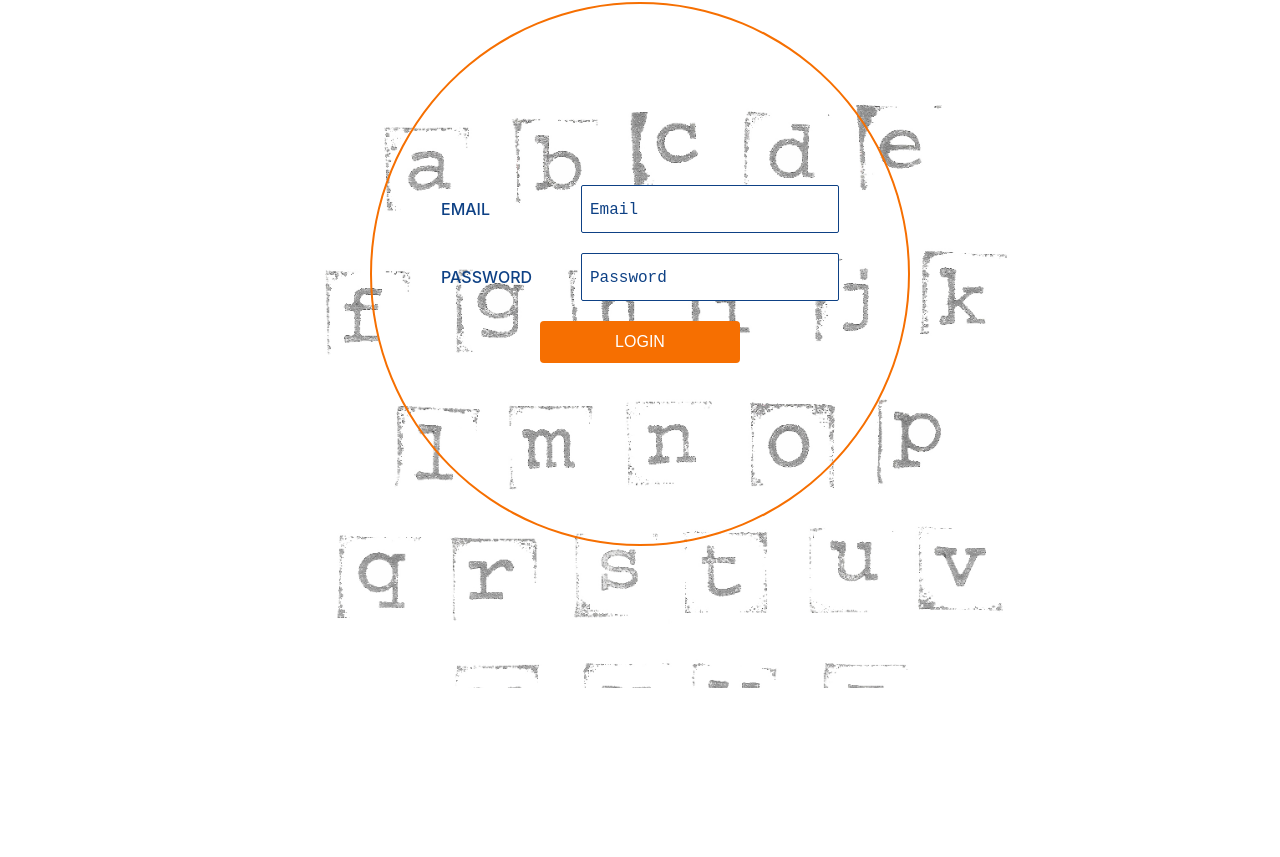
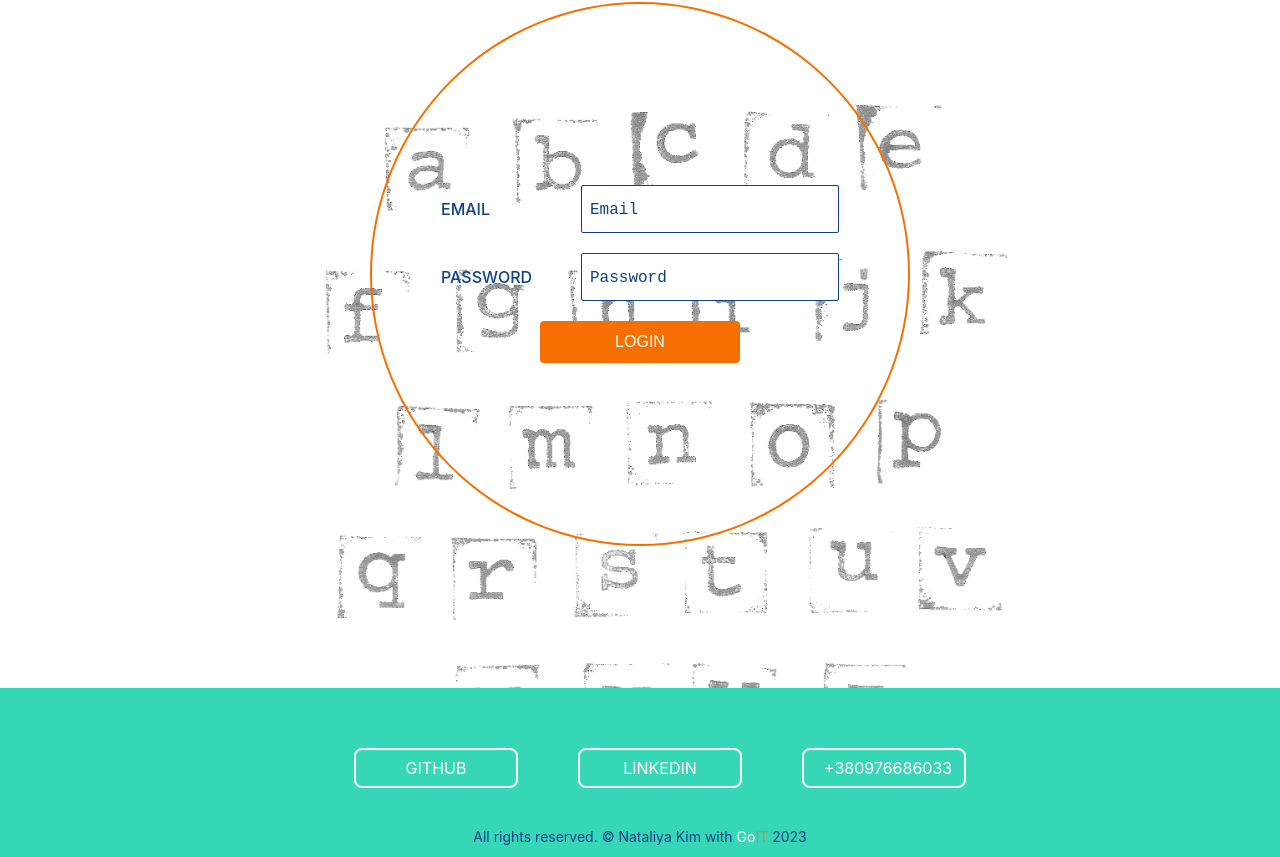
Before and after one commit to magistrkim/goit-react-hw-09-phonebook, a React (Create React App) app: page /login in a window 1280 px wide. Shown: the part 312-1169 px from the top of the page. Before the commit the page ends 1000 px from the top, so only its background shows below. Built offline with nearby package versions, Linux system fonts and the light colour scheme; a web font is replaced by a local one.

Commit message:
Add footer

```diff
--- a/package.json
+++ b/package.json
@@ -12,6 +12,7 @@
     "notiflix": "^3.2.6",
     "react": "^18.1.0",
     "react-dom": "^18.1.0",
+    "react-loader-spinner": "^5.3.4",
     "react-redux": "^8.1.1",
     "react-router-dom": "^6.14.0",
     "react-scripts": "5.0.1",
--- a/src/App.jsx
+++ b/src/App.jsx
@@ -5,6 +5,7 @@ import { PersistGate } from 'redux-persist/integration/react';
 import { store, persistor } from 'redux/store';
 import Navbar from './components/modules/Navbar/Navbar';
 import AuthLayout from 'components/modules/AuthLayout/AuthLayout';
+import Footer from 'components/modules/Footer/Footer';
 
 const App = () => {
   return (
@@ -15,6 +16,7 @@ const App = () => {
             <div className="App">
               <Navbar />
               <UserRoutes />
+              <Footer />
             </div>
           </BrowserRouter>
         </AuthLayout>
--- a/src/UserRoutes.js
+++ b/src/UserRoutes.js
@@ -1,6 +1,7 @@
 import ContactsPage from 'pages/ContactsPage/ContactsPage';
 import { Suspense, lazy } from 'react';
 import { Routes, Route } from 'react-router-dom';
+import Loader from 'components/modules/Loader/Loader';
 import PrivateRoute from 'components/modules/PrivateRoute/PrivateRoute';
 import PublicRoute from 'components/modules/PublicRoute/PublicRoute';
 const RegisterPage = lazy(() => import('./pages/RegisterPage/RegisterPage'));
@@ -9,7 +10,7 @@ const LoginPage = lazy(() => import('./pages/LoginPage/LoginPage'));
 
 const UserRoutes = () => {
   return (
-    <Suspense fallback={<p>...Load page</p>}>
+    <Suspense fallback={<Loader />}>
       <Routes>
         <Route path="/" element={<HomePage />} />
         <Route element={<PublicRoute />}>
--- a/src/components/modules/Footer/Footer.jsx
+++ b/src/components/modules/Footer/Footer.jsx
@@ -0,0 +1,55 @@
+import css from './footer.module.css';
+
+const Footer = () => {
+  return (
+    <footer className={css.footer}>
+      <ul className={css.list}>
+        <li className={css.item}>
+          <a
+            href="https://github.com/magistrkim"
+            target="_blank"
+            rel="noopener noreferrer"
+            aria-label="github link"
+            className={css.link}
+          >
+            Github
+          </a>
+        </li>
+        <li className={css.item}>
+          <a
+            href="https://www.linkedin.com/in/nataliya-kachor/"
+            target="_blank"
+            rel="noopener noreferrer"
+            aria-label="linkedIn link"
+            className={css.link}
+          >
+            LinkedIn
+          </a>
+        </li>
+        <li className={css.item}>
+          <a
+            href="tel:+380976686033"
+            aria-label="phone number"
+            className={css.link}
+          >
+            +380976686033
+          </a>
+        </li>
+      </ul>
+      <p className={css.text}>
+        All rights reserved. &copy; Nataliya Kim with{' '}
+        <a
+          href="https://goit.global/ua/"
+          target="_blank"
+          rel="noopener noreferrer"
+          aria-label="Goit link"
+        >
+          <span className={css.logo}>Go</span>
+          <span className={css.logo__text}>IT</span> 2023
+        </a>
+      </p>
+    </footer>
+  );
+};
+
+export default Footer;
--- a/src/components/modules/Footer/footer.module.css
+++ b/src/components/modules/Footer/footer.module.css
@@ -0,0 +1,54 @@
+.footer {
+    box-sizing: border-box;
+    min-height: 100px;
+    padding: 40px 60px 12px 60px;
+    color: #ffffff;
+    background-color: #36d7b7;
+
+      @media screen and (min-width: 768px) {
+        padding: 60px 120px 12px 120px;
+      }
+}
+.link {
+    margin: 0 auto;
+    display: block;
+    width: 120px;
+    text-align: center;
+    padding: 8px 20px;
+    border: 2px solid #ffffff;
+    border-radius: 8px;
+    color: #ffffff;
+    text-transform: uppercase;
+    font-weight: 400;
+
+    @media screen and (max-width: 767.98px) {
+        margin-bottom: 20px;
+      }
+}
+.link:hover,
+.link:focus  {
+    background-color:  #ffffff;
+    color: rgb(33, 32, 43);
+}
+.list {
+
+    margin: 0 auto;
+
+    @media screen and (min-width: 768px) {
+        display: flex;
+        justify-content: center;
+        gap: 60px;
+        margin-bottom: 40px;
+      }
+}
+.text {
+    text-align: center;
+    font-size: 14px;
+    color: rgb(14, 65, 133);
+}
+.logo {
+    color: #ffffff;
+}
+.logo__text {
+    color: #ec7c26;
+}
--- a/src/components/modules/Home/HomeAuth/HomeAuth.jsx
+++ b/src/components/modules/Home/HomeAuth/HomeAuth.jsx
@@ -6,7 +6,7 @@ const HomeAuth = () => {
     <>
       <section className={css.section}>
         <div className={css.container}>
-        <Title>Welcome to CO:CO app</Title>
+          <Title>Welcome to CO:CO app</Title>
         </div>
       </section>
     </>
--- /dev/null
+++ b/src/components/modules/Loader/Loader.jsx
@@ -0,0 +1,16 @@
+import { Dna } from 'react-loader-spinner';
+
+const Loader = () => {
+  return (
+    <Dna
+      visible={true}
+      height="80"
+      width="80"
+      ariaLabel="dna-loading"
+      wrapperStyle={{ margin: '0 auto', display: 'block' }}
+      wrapperClass="dna-wrapper"
+    />
+  );
+};
+
+export default Loader;
--- a/src/components/shared/TextField/TextField.jsx
+++ b/src/components/shared/TextField/TextField.jsx
@@ -6,7 +6,9 @@ const TextInput = ({ label, handleChange, ...props }) => {
   const id = useMemo(() => nanoid(), []);
   return (
     <div className={css.wrapper}>
-      <label htmlFor={id} className={css.label}>{label}</label>
+      <label htmlFor={id} className={css.label}>
+        {label}
+      </label>
       <input id={id} onChange={handleChange} {...props} className={css.input} />
     </div>
   );
--- a/src/pages/ContactsPage/ContactsPage.jsx
+++ b/src/pages/ContactsPage/ContactsPage.jsx
@@ -1,13 +1,11 @@
-import Contacts from "components/modules/Contacts/Contacts";
-// import Title from "components/shared/Title/Title";
+import Contacts from 'components/modules/Contacts/Contacts';
 
 const ContactsPage = () => {
-    return (
-        <div>
-            {/* <Title>Contacts page</Title> */}
-            <Contacts/>
-        </div>
-    )
-}
+  return (
+    <div>
+      <Contacts />
+    </div>
+  );
+};
 
 export default ContactsPage;
```
Also changed, not shown: src/components/modules/Home/HomeAuth/home-auth.module.css (+0 -12 lines), src/components/modules/Home/HomeNonAuth/home-non-auth.module.css (+0 -11 lines), 1 other file (tests, documents, lock files or other folders).
